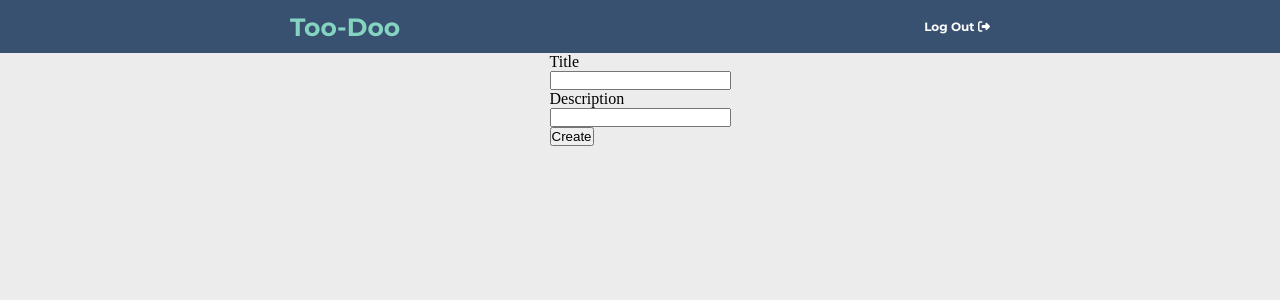
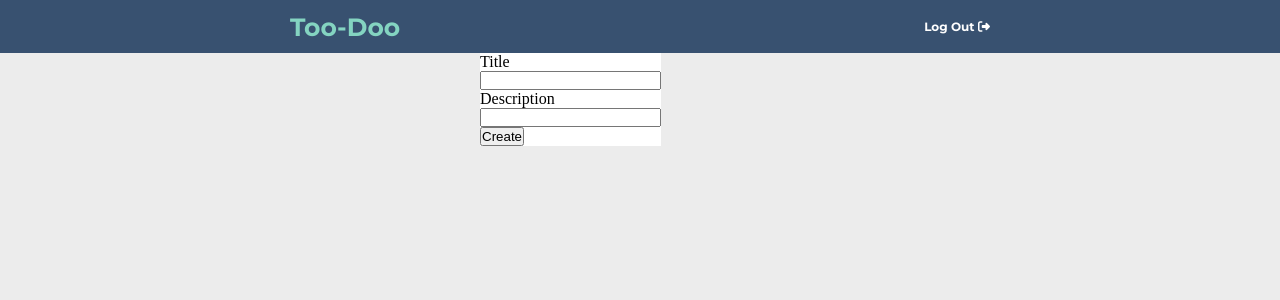
Before and after one commit to ajhanson22227/ToDo-List-React, a React (Create React App) app: page /project/create in a window 1280 px wide. Shown: the top 300 px of the page. Built offline with nearby package versions, Linux system fonts and the light colour scheme.

Commit message:
Wrap form in modal to be a popup, modify parent state

```diff
--- a/src/components/Project/ProjectCreate/ProjectCreate.js
+++ b/src/components/Project/ProjectCreate/ProjectCreate.js
@@ -2,7 +2,7 @@ import React, { useState } from "react";
 import { useHistory } from "react-router-dom";
 import { createProject } from "../../../api/fetchCalls";
 
-const ProjectCreate = ({ user, setProjects }) => {
+const ProjectCreate = ({ user, setPCreate }) => {
   let history = useHistory();
   const [title, setTitle] = useState("");
   const [description, setDescription] = useState("");
@@ -14,11 +14,13 @@ const ProjectCreate = ({ user, setProjects }) => {
       description: description,
     };
     await Promise.resolve(createProject(project, user));
+    setPCreate(false);
     setTimeout(() => history.push("/project"), 1000);
   };
 
   return (
-    <div>
+    <div className="delete-modal">
+      <div className="delete-modal-content">
         <form onSubmit={handleSubmit}>
           <label>
             Title
@@ -43,6 +45,7 @@ const ProjectCreate = ({ user, setProjects }) => {
           <input type="submit" value="Create" />
         </form>
       </div>
+    </div>
   );
 };
 
```
Lines whose indentation alone changed are shown as unchanged.
